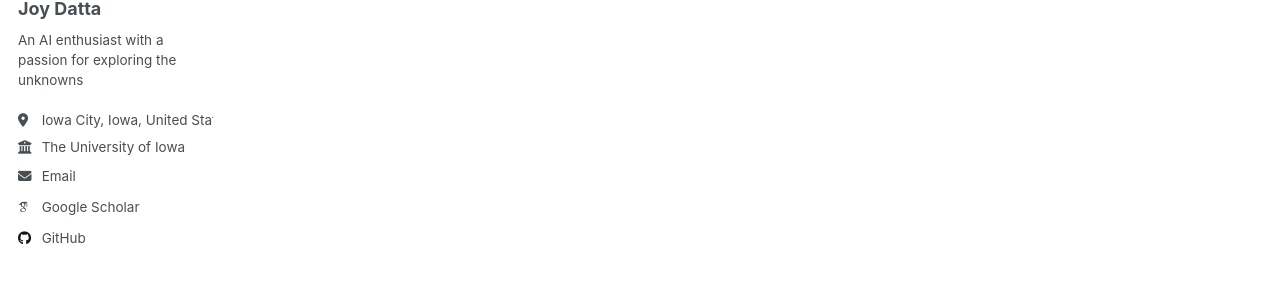
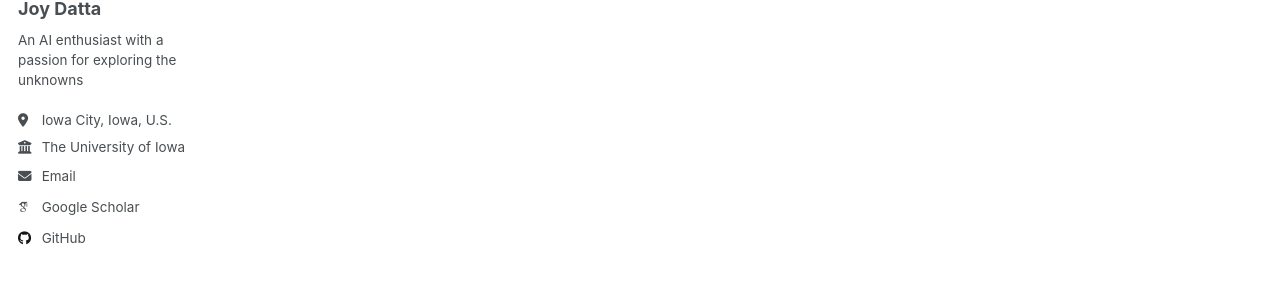
Before and after one commit to joy-datta/joy-datta.github.io, a Jekyll site: the page built from _pages/about.md, in a window 1280 px wide. Shown: the part 283-587 px from the top of the page. Built offline with Jekyll 4.4.1, drawn with Linux system fonts in a browser that asks for light colours; some web fonts are replaced.

Commit message:
Update _config.yml

```diff
--- a/_config.yml
+++ b/_config.yml
@@ -26,7 +26,7 @@ author:
   name             : "Joy Datta"
   pronouns         : # example: "she/her"
   bio              : "An AI enthusiast with a passion for exploring the unknowns"
-  location         : "Iowa City, Iowa, United States"
+  location         : "Iowa City, Iowa, U.S."
   employer         : "The University of Iowa"
   uri              : # URL
   email            : "joy-datta@uiowa.edu"
```
